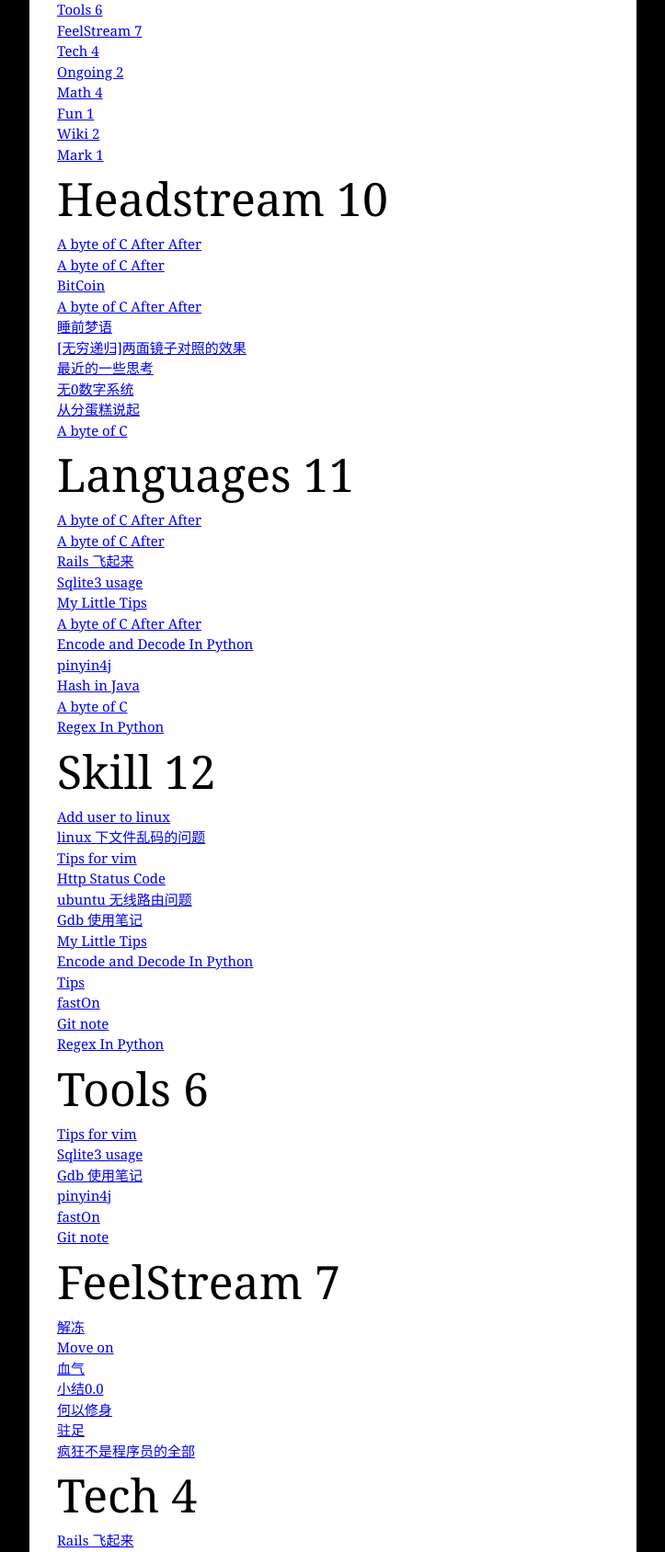
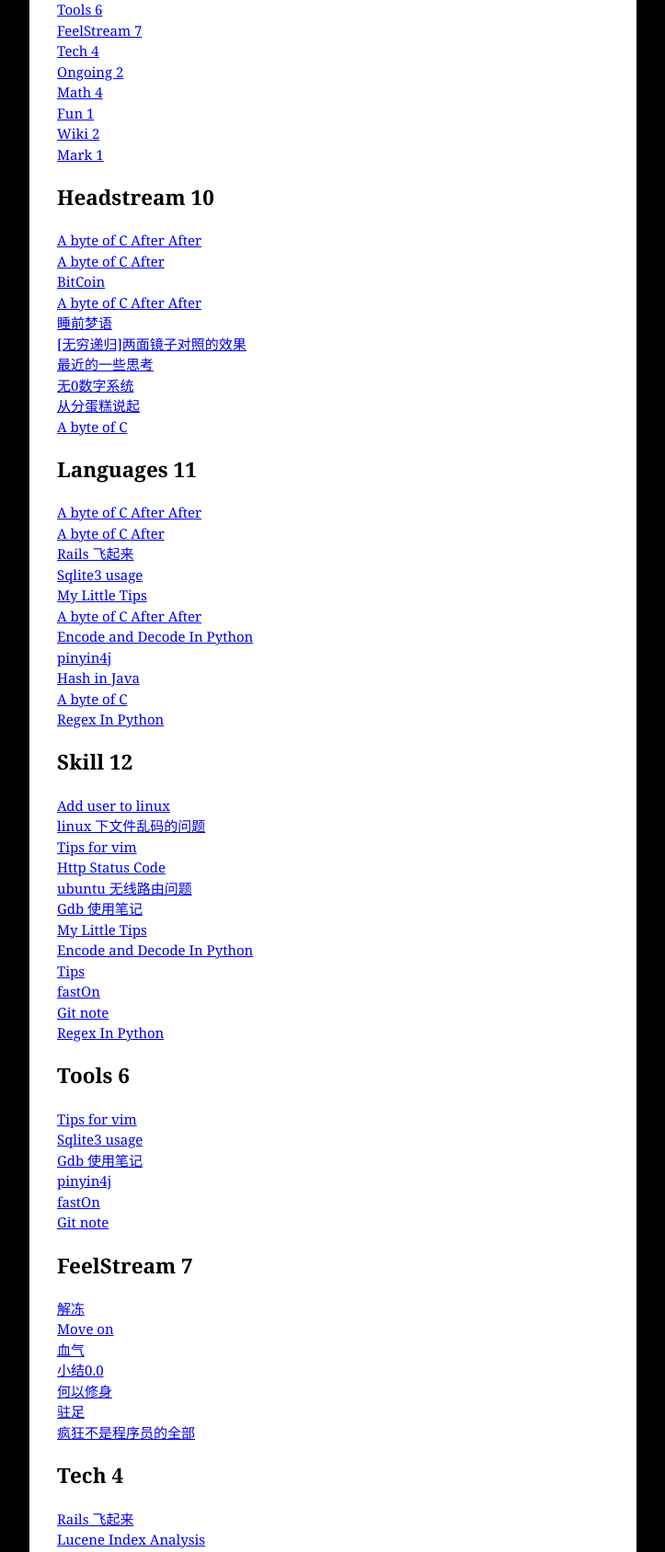
Before and after one commit to luoluo/last-blog, a Flask app: page /categories in a window 1280 px wide. Shown: the part 211-1899 px from the top of the page at 92% size, without its empty margins (278-1001 px from the left). Run offline with Flask 2, Linux system fonts and the light colour scheme; some libraries are stand-ins or nearby versions.

Commit message:
add categories

```diff
--- a/static/css/base.css
+++ b/static/css/base.css
@@ -68,5 +68,11 @@
 sup {
 }
 .category-name {
-    font-size: 50px;
+  display: block;
+  font-size: 1.5em;
+  -webkit-margin-before: 0.83em;
+  -webkit-margin-after: 0.83em;
+  -webkit-margin-start: 0px;
+  -webkit-margin-end: 0px;
+  font-weight: bold;
 }
```
